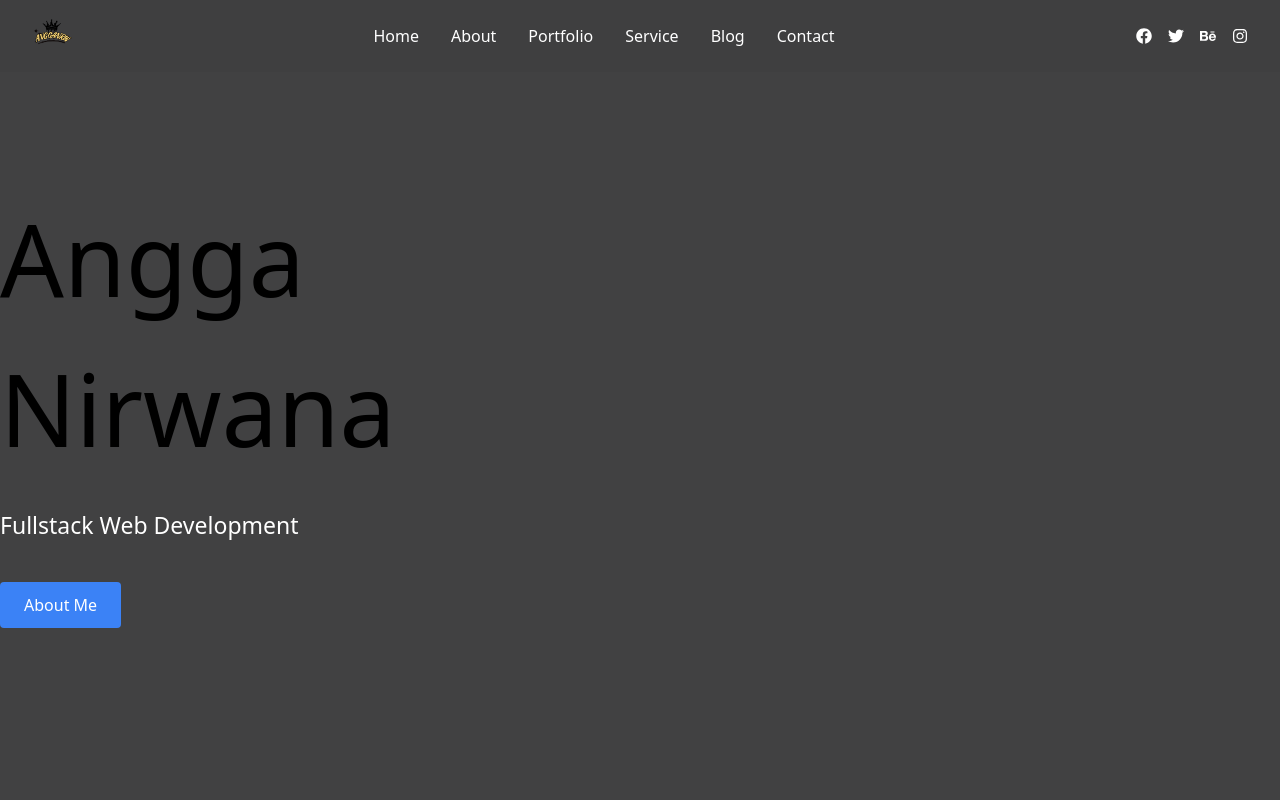
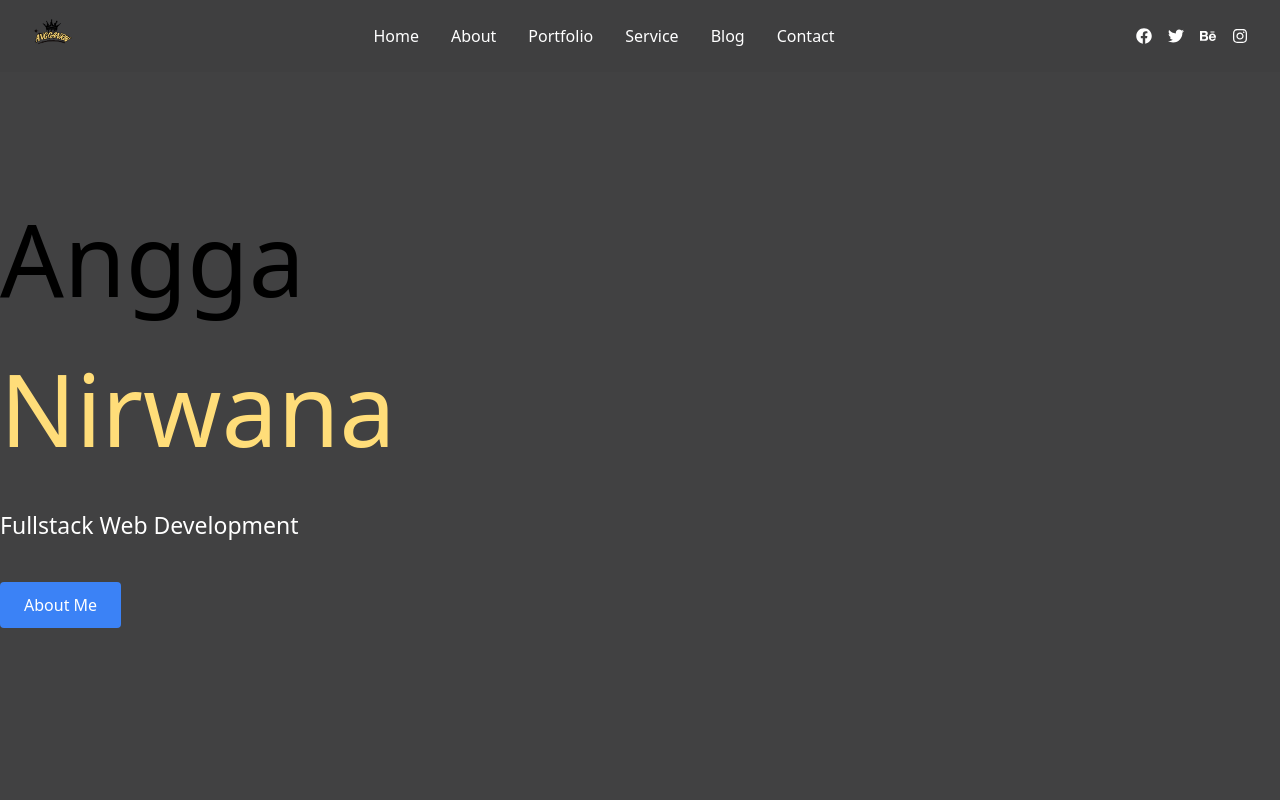
Before and after one commit to angganrw/PURWADHIKA, a React (Vite) app in the folder EXERCISE-MODUL-02/INTRO-TO-REACT-PORTFOLIO/: page / in a window 1280 px wide. Shown: the top 800 px of the page. Built offline with nearby package versions, Linux system fonts and the light colour scheme.

Commit message:
Update tailwind.config.js

```diff
--- a/EXERCISE-MODUL-02/INTRO-TO-REACT-PORTFOLIO/tailwind.config.js
+++ b/EXERCISE-MODUL-02/INTRO-TO-REACT-PORTFOLIO/tailwind.config.js
@@ -3,7 +3,9 @@ module.exports = {
   content: ["./src/**/*.{js,jsx,ts,tsx}"],
   theme: {
     extend: {
-      colors: {},
+       colors: {
+        "extra-color": "#ffdd79", // Custom color
+      },
     },
   },
   plugins: [],
```
